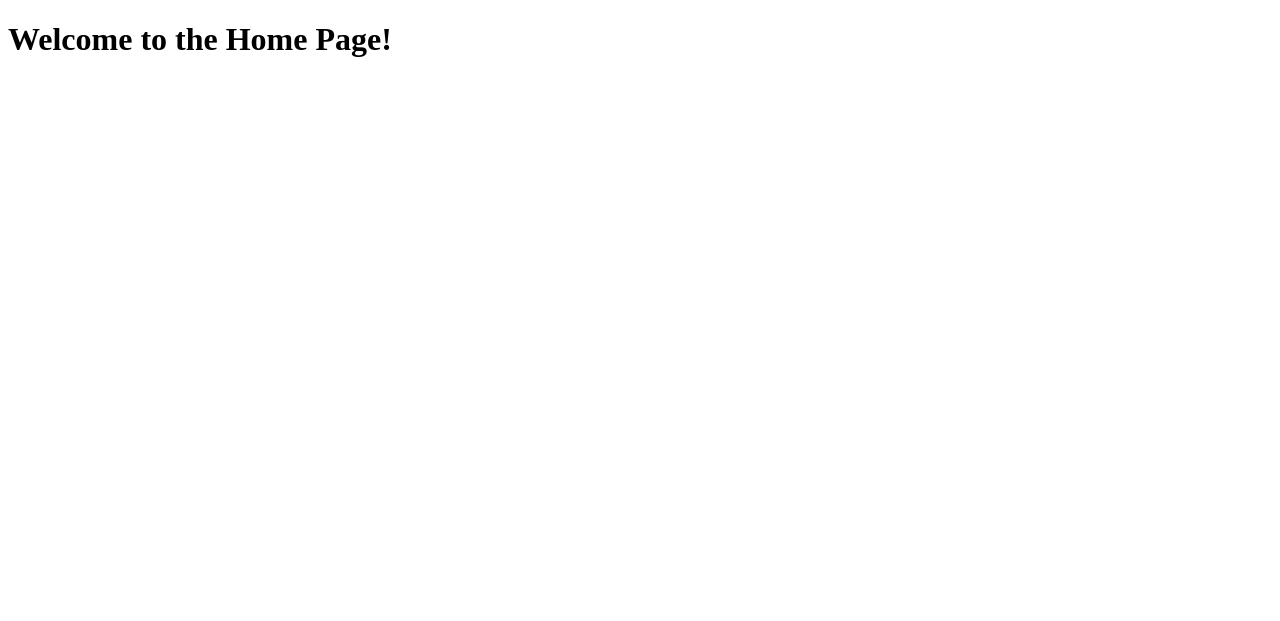
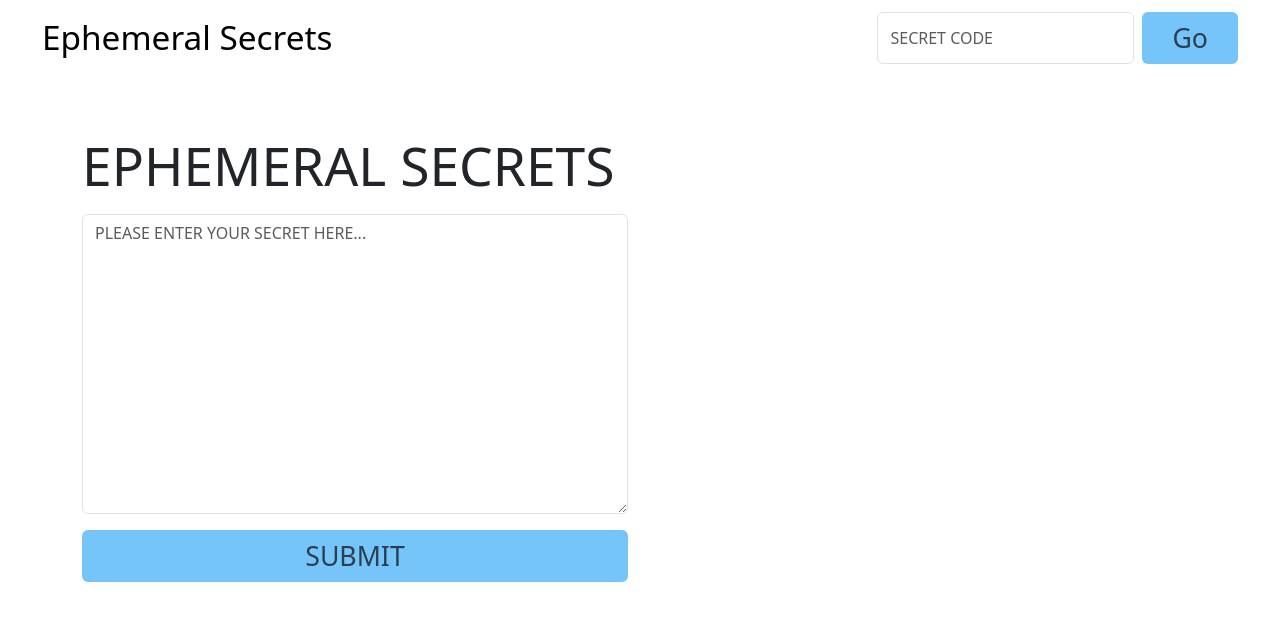
Before and after one commit to jonathontran/Ephemeral-secrets-sharing-website, a Flask app: page / in a window 1280 px wide. Shown: the top 621 px of the page. Run offline with Flask 3, Linux system fonts and the light colour scheme.

Commit message:
Added initial design for the home/index page. Missing the circle.

```diff
--- a/style.css
+++ b/style.css
@@ -0,0 +1,34 @@
+.navbar-brand {
+  font-size: 25pt;
+  padding-left: 30px;
+  font-weight: 400;
+}
+
+.btn {
+  font-size: 20pt;
+  padding-left: 30px;
+  padding-right: 30px;
+}
+
+.btn-primary {
+  background-color: #75C4FA;
+  color: #2C3E50;
+  border: 0;
+}
+
+#secretSearchCodeBtn {
+  margin-right: 30px;
+}
+
+#enterSecretFormTitle {
+  font-size: 40pt;
+  font-weight: 500;
+}
+
+#secretSubmitForm {
+  margin-top: 50px;
+}
+
+#secretForm {
+  height: 300px;
+}
--- a/templates/index.html
+++ b/templates/index.html
@@ -1,9 +1,39 @@
 <!DOCTYPE html>
-<html>
-    <head>
-        <title>Home Page</title>
-    </head>
-    <body>
-        <h1>Welcome to the Home Page!</h1>
-    </body>
+<html lang="en">
+<head>
+  <meta charset="UTF-8">
+  <meta name="viewport" content="width=device-width, initial-scale=1.0">
+  <title>Ephemeral Secrets</title>
+  <link href="https://cdn.jsdelivr.net/npm/bootstrap@5.3.1/dist/css/bootstrap.min.css" rel="stylesheet" integrity="sha384-4bw+/aepP/YC94hEpVNVgiZdgIC5+VKNBQNGCHeKRQN+PtmoHDEXuppvnDJzQIu9" crossorigin="anonymous">
+  <link href="../style.css" rel="stylesheet">
+</head>
+<body>
+  <nav class="navbar navbar-expand-lg">
+    <div class="container-fluid">
+      <a class="navbar-brand" href="#">Ephemeral Secrets</a>
+      <!-- Form needs to be amdended in order to submit to the server -->
+      <form class="d-flex" role="search" method="POST" action="#">
+        <input class="form-control me-2" type="search" placeholder="SECRET CODE" aria-label="Secret Code">
+        <button class="btn btn-primary" id="secretSearchCodeBtn" type="submit">Go</button>
+      </form>
+    </div>
+  </nav>
+  <div class="container">
+    <div class="row">
+      <div class="col" id="secretSubmitForm">
+        <!-- Form needs to be amdended in order to submit to the server -->
+        <form method="POST" action="#">
+          <div class="mb-3">
+            <label for="secretForm" class="form-label" id="enterSecretFormTitle">EPHEMERAL SECRETS</label>
+            <textarea class="form-control" id="secretForm" rows="3" placeholder="PLEASE ENTER YOUR SECRET HERE..."></textarea>
+          </div>
+          <div class="d-grid gap-2">
+            <button class="btn btn-primary" type="button">SUBMIT</button>
+          </div>
+        </form>
+      </div>
+      <div class="col"></div>
+    </div>
+  </div>
+</body>
 </html>
```
